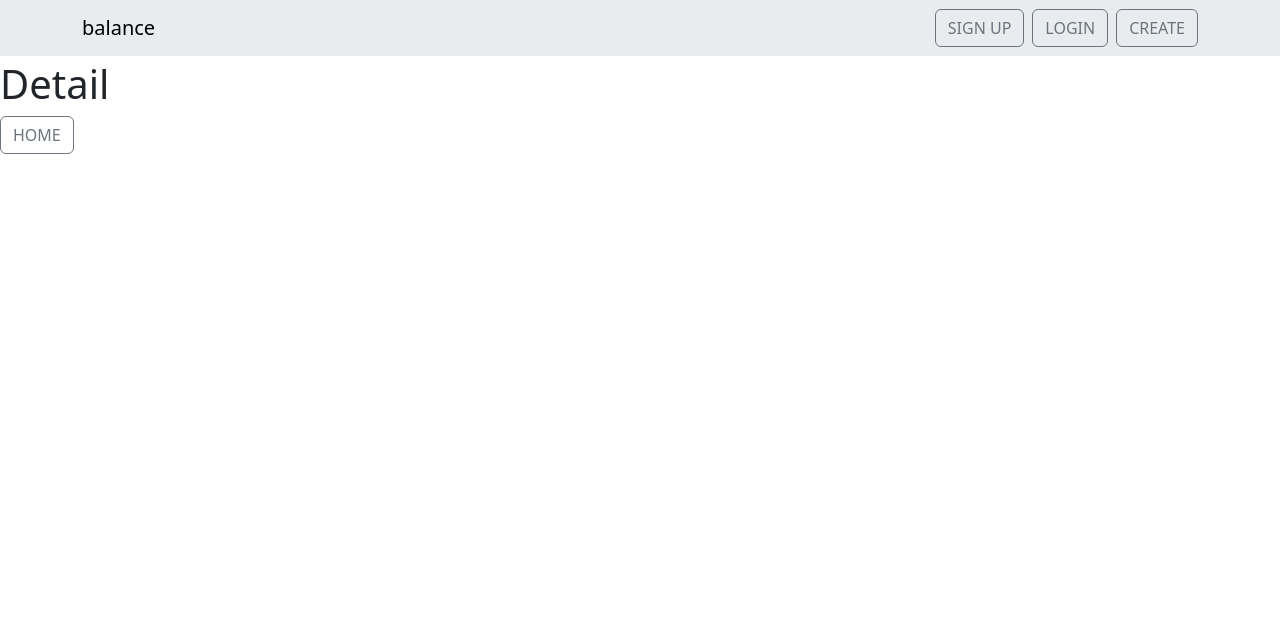
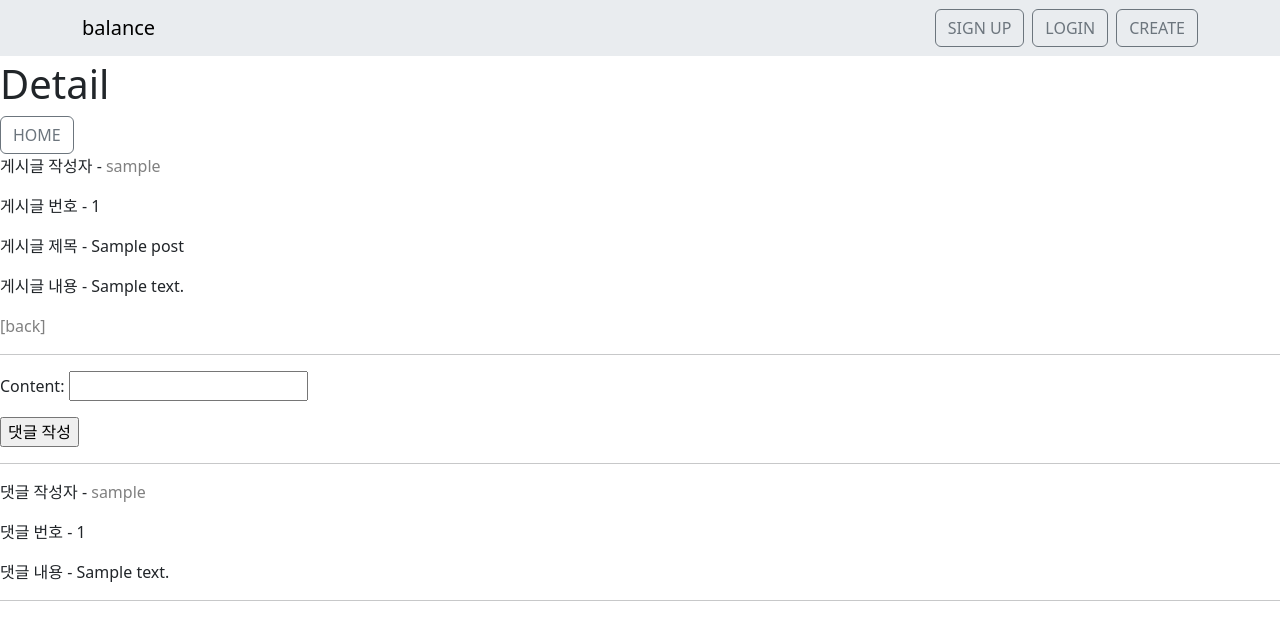
Before and after one commit to HyeonSeuk/balance-game-PTJ, a Django app: page /posts/1/ in a window 1280 px wide. Shown: the top 640 px of the page. Run offline with Django 3.2, Linux system fonts and the light colour scheme; tables that the repository leaves empty hold one stand-in row (values such as "Sample post").

Commit message:
index,detail

```diff
--- a/accounts/urls.py
+++ b/accounts/urls.py
@@ -12,4 +12,5 @@ urlpatterns = [
     path('password/', views.change_password, name='change_password'),
     path('profile/<username>/', views.profile, name='profile'),
     path('<int:user_pk>/follow/', views.follow, name='follow'),
+        path('profile/<str:username>/', views.profile, name='profile'),
 ]
--- a/posts/forms.py
+++ b/posts/forms.py
@@ -5,7 +5,7 @@ from .models import Post, Comment
 class PostForm(forms.ModelForm):
     class Meta:
         model = Post
-        fields = ('title', 'content',)
+        fields = ('title','content',)
 
 
 class CommentForm(forms.ModelForm):
--- a/posts/models.py
+++ b/posts/models.py
@@ -7,6 +7,8 @@ class Post(models.Model):
     user = models.ForeignKey(settings.AUTH_USER_MODEL, on_delete=models.CASCADE)
     title = models.CharField(max_length=10)
     content = models.TextField()
+    # select1_content = models.TextField()
+    # select2_content = models.TextField()
     created_at = models.DateTimeField(auto_now_add=True)
     updated_at = models.DateTimeField(auto_now=True)
 
--- a/posts/templates/posts/create.html
+++ b/posts/templates/posts/create.html
@@ -8,7 +8,7 @@
 
 {% block content %}
 <div class="mt-5">
-  <form action="{% url 'reviews:create' %}" method="POST" enctype="multipart/form-data" style="width: 500px" class="mx-auto m-5 mb-3">
+  <form action="{% url 'posts:create' %}" method="POST" enctype="multipart/form-data" style="width: 500px" class="mx-auto m-5 mb-3">
     {% csrf_token %}
     {{ form.as_p }}
     <div class="text-center">
--- a/posts/templates/posts/detail.html
+++ b/posts/templates/posts/detail.html
@@ -12,4 +12,50 @@
 
 <a class="btn btn-outline-secondary" href="{% url 'posts:index' %}" role="button">HOME</a>
 
+<p>게시글 작성자 -
+    <a href="{% url 'accounts:profile' post.user.username %}">
+    {{post.user}}</a></p>
+  <p>
+    게시글 번호 -
+    {{post.pk}}
+  </p>
+  <p>
+    게시글 제목 -
+    {{post.title}}
+  </p>
+  <p>
+    게시글 내용 -
+    {{post.content}}
+  </p>
+  <a href="{% url 'posts:index' %}">[back]</a>
+</div>
+<hr>
+<form action="{% url 'posts:comment_create' post.pk %}" method="post">
+  {% csrf_token %}
+  {{ comment_form.as_p }}
+  <input type="submit" value="댓글 작성">
+</form>
+<hr>
+
+{% for comment in comments %}
+  <div>
+    <p>댓글 작성자 -
+      <a href="{% url 'accounts:profile' comment.user.username %}">
+        {{comment.user}}</a></p>
+    <p>댓글 번호 -
+      {{ comment.pk }}</p>
+    <p>
+      댓글 내용 -
+      {{comment.content}}
+    </p>
+    {% if comment.user == user %}
+      <form action="{% url 'posts:comment_delete' post.pk comment.pk %}" method="POST">
+        {% csrf_token %}
+        <input type="submit" value="댓글 삭제">
+      </form>
+    {% endif %}
+  </div>
+  <hr>
+{% endfor %}
+
 {% endblock content %}
--- a/posts/urls.py
+++ b/posts/urls.py
@@ -16,4 +16,5 @@ urlpatterns = [
         views.comment_delete,
         name='comment_delete',
     ),
+    # path('<int:post_pk>/answer/<str:answer>', views.answer, name='answer'),
 ]
--- a/posts/views.py
+++ b/posts/views.py
@@ -94,3 +94,6 @@ def comment_delete(request, post_pk, comment_pk):
     if request.user == comment.user:
         comment.delete()
     return redirect('posts:detail', post_pk)
+
+#def answer(request, post_pk,comment_pk):
+#    answer =
```
Also changed, not shown: accounts/templates/accounts/profile.html (added, +47 -0 lines), posts/templates/posts/index.html (+28 -1 lines).
